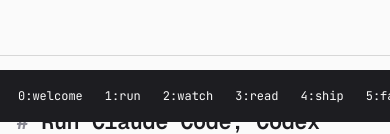
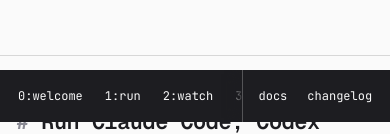
Before and after one commit to vcmf/smterm-landing-page, a Next.js app: page / in a window 390 px wide. Shown: the part 722-856 px from the top of the page. Built offline with nearby package versions, Linux system fonts and the light colour scheme.

Commit message:
feat(changelog): docs and changelog in the phone strip, pinned right

```diff
--- a/app/globals.css
+++ b/app/globals.css
@@ -1944,7 +1944,8 @@ a.mm-tab:hover {
     display: flex;
     align-items: center;
     gap: 2px;
-    padding: 0 8px;
+    /* no right padding: the pinned docs/changelog group carries it, so nothing peeks past it */
+    padding: 0 0 0 8px;
     background: var(--primary);
     color: var(--primary-foreground);
     font-family: var(--mono);
@@ -1959,6 +1960,18 @@ a.mm-tab:hover {
     align-items: center;
     padding: 0 10px;
     border-radius: 6px;
+  }
+  .mm-strip-pages {
+    position: sticky;
+    right: 0;
+    margin-left: auto;
+    display: flex;
+    align-self: stretch;
+    align-items: center;
+    padding: 0 8px 0 6px;
+    background: var(--primary);
+    box-shadow: -10px 0 10px -4px var(--primary);
+    border-left: 1px solid color-mix(in srgb, var(--primary-foreground) 25%, transparent);
   }
 }
 
--- a/components/minmux/landing.tsx
+++ b/components/minmux/landing.tsx
@@ -425,6 +425,14 @@ export function Landing() {
             {i}:{c.id}
           </a>
         ))}
+        {/* the top bar's link tabs (hidden on phones), pinned right like tmux's status-right */}
+        <span className="mm-strip-pages">
+          {TABS.filter((t) => t.href).map((t) => (
+            <Link key={t.name} href={t.href!}>
+              {t.name}
+            </Link>
+          ))}
+        </span>
       </nav>
 
       {palette && (
```
